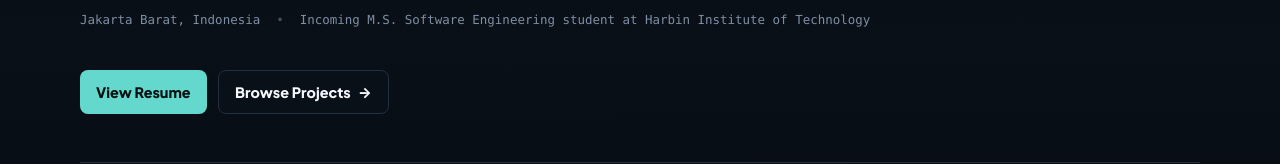
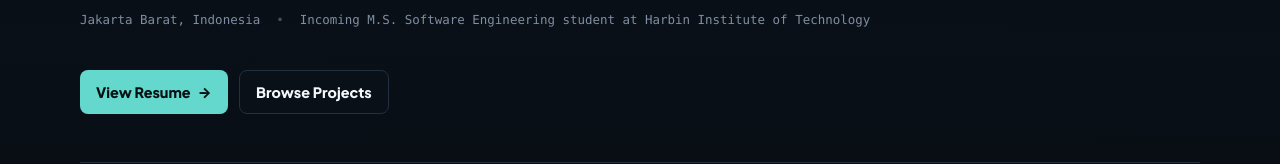
Before and after one commit to untungtanujaya/untungtanujaya.github.io, an Astro site: page / in a window 1280 px wide. Shown: the part 345-509 px from the top of the page. Built offline with nearby package versions, Linux system fonts and the light colour scheme; Astro itself is replaced by a stand-in of ours; a web font is replaced by a local one.

Commit message:
style: move arrow symbol from Projects button to Resume button

```diff
--- a/src/pages/index.astro
+++ b/src/pages/index.astro
@@ -19,10 +19,10 @@ import Layout from '../layouts/Layout.astro';
           <span>Incoming M.S. Software Engineering student at Harbin Institute of Technology</span>
         </div>
         <div class="hero-actions" aria-label="Primary links">
-          <a class="button button-primary" href="/resume">View Resume</a>
-          <a class="button button-secondary" href="/projects">
-            Browse Projects <span aria-hidden="true">→</span>
+          <a class="button button-primary" href="/resume">
+            View Resume <span aria-hidden="true">→</span>
           </a>
+          <a class="button button-secondary" href="/projects">Browse Projects</a>
         </div>
       </div>
     </section>
```
